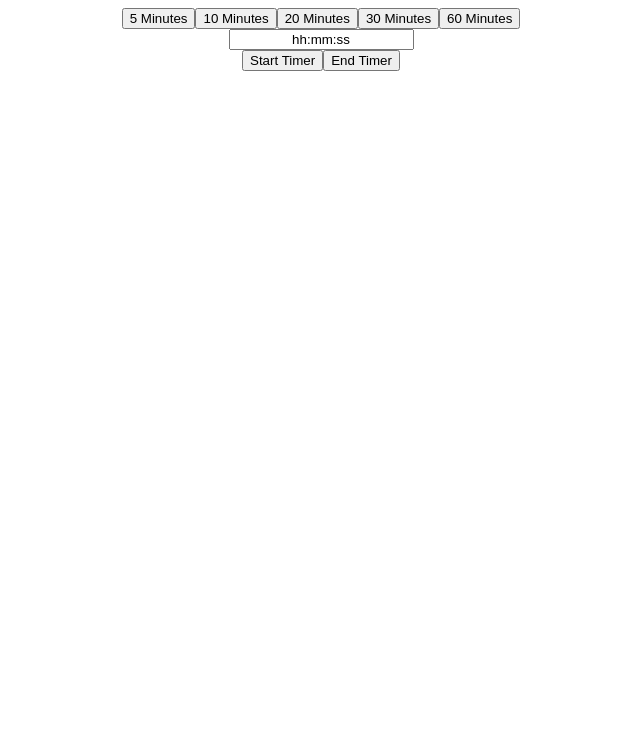
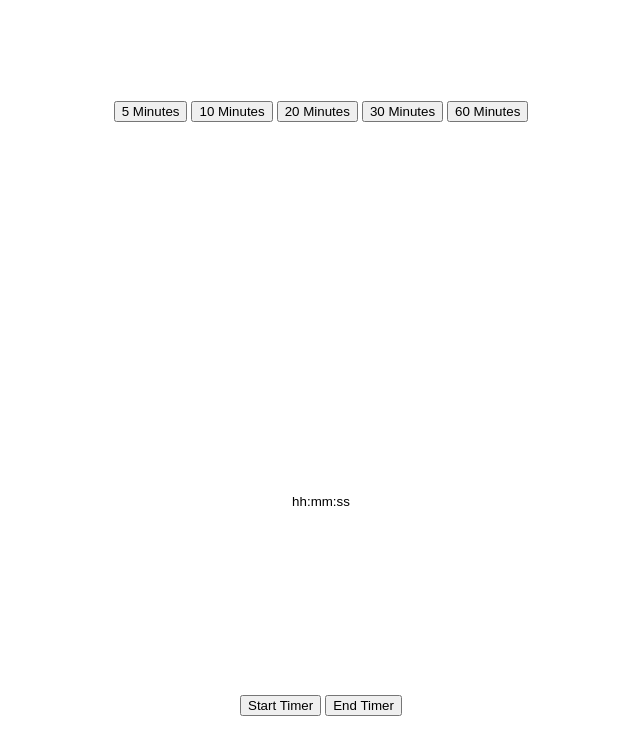
Before and after one commit to Talutha/shutdown-timer, an Electron app: page src/index.html in a window 800 px wide. Shown: the whole page, without its empty margins (79-719 px from the left). Drawn offline with Linux system fonts and the light colour scheme; no server answers.

Commit message:
Layout changes

```diff
--- a/src/css/style.css
+++ b/src/css/style.css
@@ -1,23 +1,39 @@
+html, body {
+  height: 100%;
+}
+
 body {
   background-color: white;
 }
 
+.flexContainer{
+  height: 100%;
+  display: flex;
+  justify-content: space-around;
+  align-items: center;
+  flex-direction: column;
+}
+
 .timer {
   font-size: 4em;
-  display: flex;
   justify-content: center;
+  align-self: center;
 }
 
-.buttons {
-  display: flex;
-  justify-content: center;
+.timeButtons {
+  order: -1;
+}
+
+.funcButtons {
+
 }
 
 .timeField {
-  display: flex;
   justify-content: center;
 }
 
 .timeForm {
   text-align: center;
+  border: none;
+  background: transparent;
 }
--- a/src/index.html
+++ b/src/index.html
@@ -7,6 +7,7 @@
     <title>Shutdown Timer App</title>
   </head>
   <body>
+    <div class='flexContainer'>
       <div class='timer' id='timer'></div>
       <div class='buttons timeButtons'>
         <button type='button' onClick='alterTime("00:05:00")'>5 Minutes</button>
@@ -24,6 +25,6 @@
         <button type='button' onClick='timer.startTimer()'>Start Timer</button>
         <button type='button' onClick='timer.endTimer()'>End Timer</button>
       </div>
-
+    </div>
   </body>
 </html>
```
Lines whose indentation alone changed are shown as unchanged.
